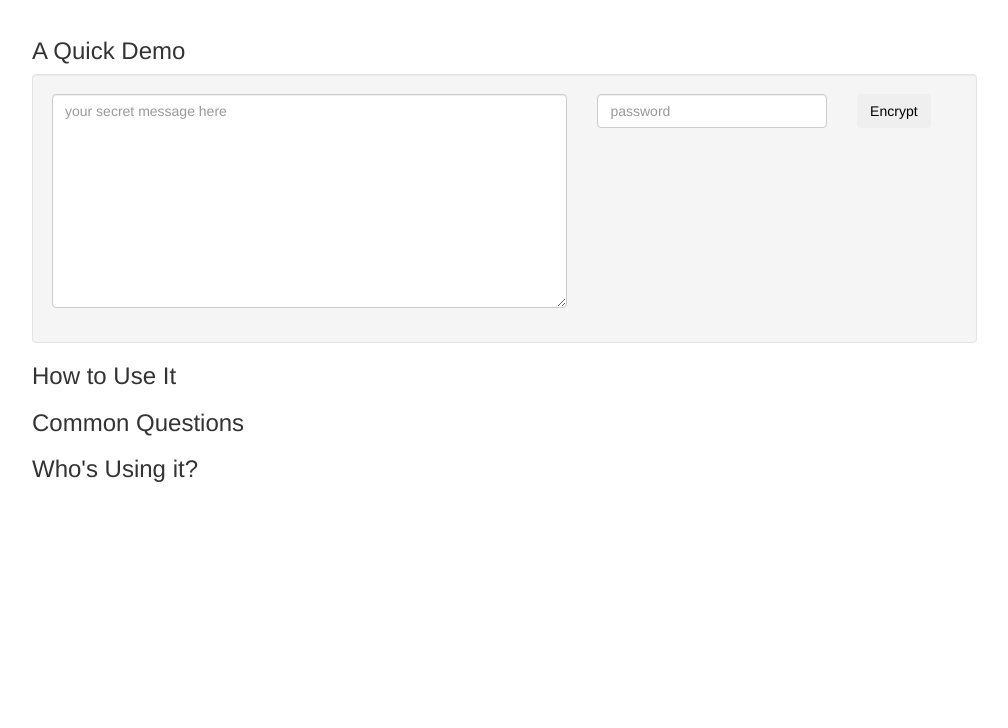
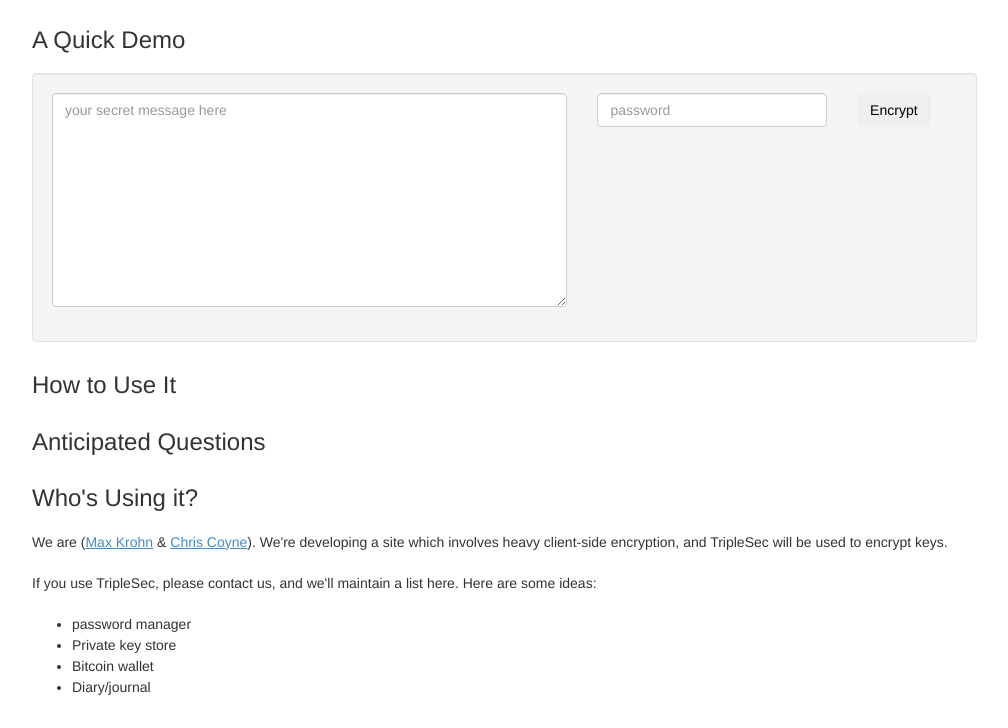
Before and after one commit to keybase/triplesec, a website: page site/index.html in a window 1280 px wide. Shown: the part 564-1292 px from the top of the page, without its empty margins (233-1241 px from the left). Before the commit the page ends 1057 px from the top, so only its background shows below. Drawn offline with Linux system fonts and the light colour scheme.

Commit message:
more page work

```diff
--- a/site/css/site.css
+++ b/site/css/site.css
@@ -1,5 +1,4 @@
 a {
-  color:#00f;
   text-decoration: underline;
 }
 .container {
@@ -47,3 +46,7 @@
 .progress-container {
 
 }
+h3 {
+  margin-top:30px;
+  margin-bottom:20px;
+}
--- a/site/index.html
+++ b/site/index.html
@@ -44,7 +44,7 @@
                 <b>TripleSec</b> is a simple, open-source symmetric encryption library in JavaScript. It hides
                 data using
                 <b class="aes">AES</b>, <b class="salsa20">Salsa 20</b>, and <b class="twofish">Twofish</b>,
-                so that a failure in one will not expose anything. The 3 encryptions are combined in a
+                so that a failure in one will expose nothing. The 3 encryptions are combined in a
                 simple technique outlined by Bruce Schneier <a href="foo">here</a>.
               </p>
 
@@ -96,11 +96,24 @@
           </div>
 
           <div class="questions">
-            <h3>Common Questions</h3>
+            <h3>Anticipated Questions</h3>
           </div>
 
           <div class="whos-using">
             <h3>Who's Using it?</h3>
+            <p>
+              We are (<a href="http://www.twitter.com/maxtaco">Max Krohn</a> &amp; <a href="http://www.chriscoyne.com">Chris Coyne</a>). We're developing a site
+              which involves heavy client-side encryption, and TripleSec will be used to encrypt keys.
+            </p>
+            <p>
+              If you use TripleSec, please contact us, and we'll maintain a list here. Here are some ideas:
+            </p>
+            <ul>
+              <li>password manager</li>
+              <li>Private key store</li>
+              <li>Bitcoin wallet</li>
+              <li>Diary/journal</li>
+            </ul>
 
           </div>
 
```
